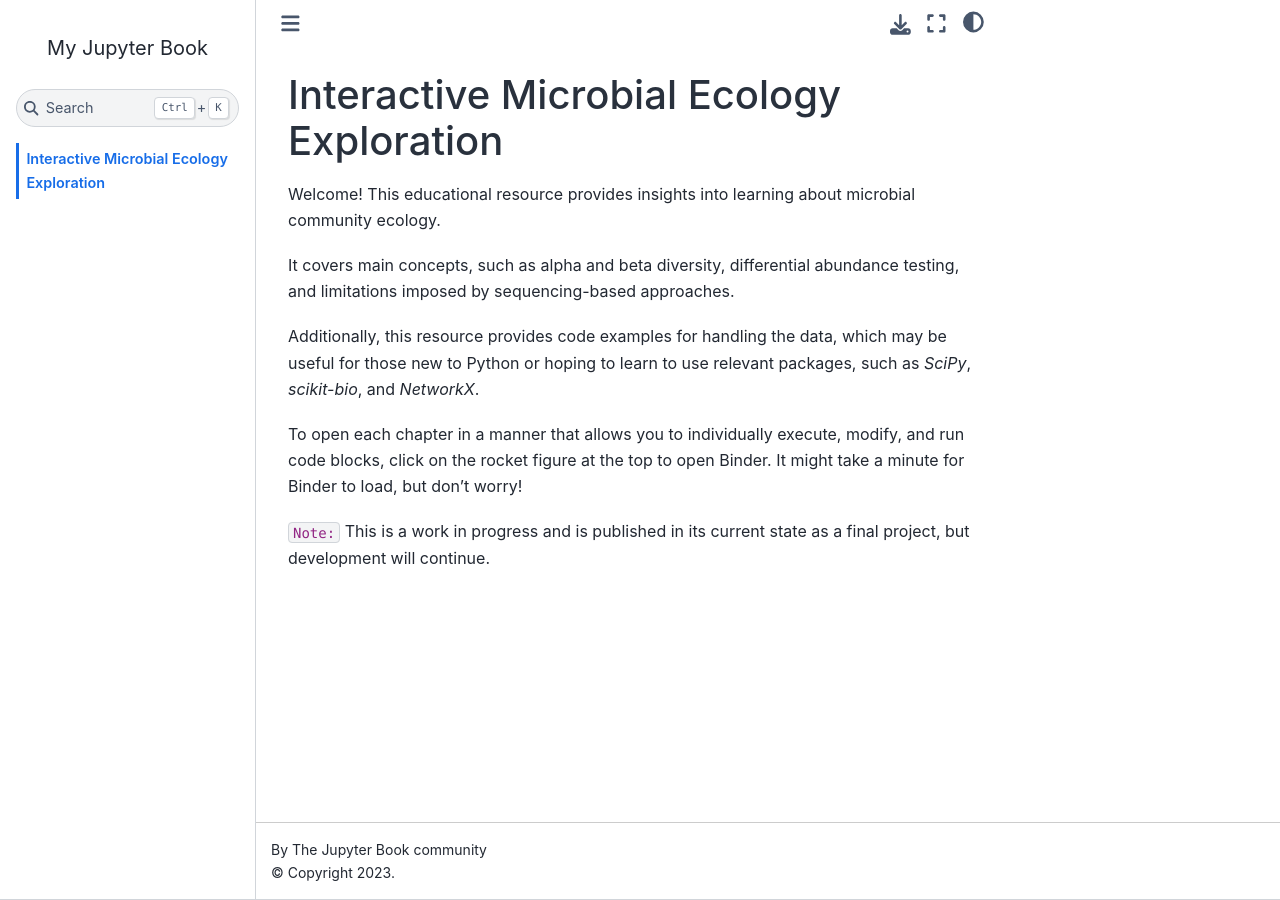
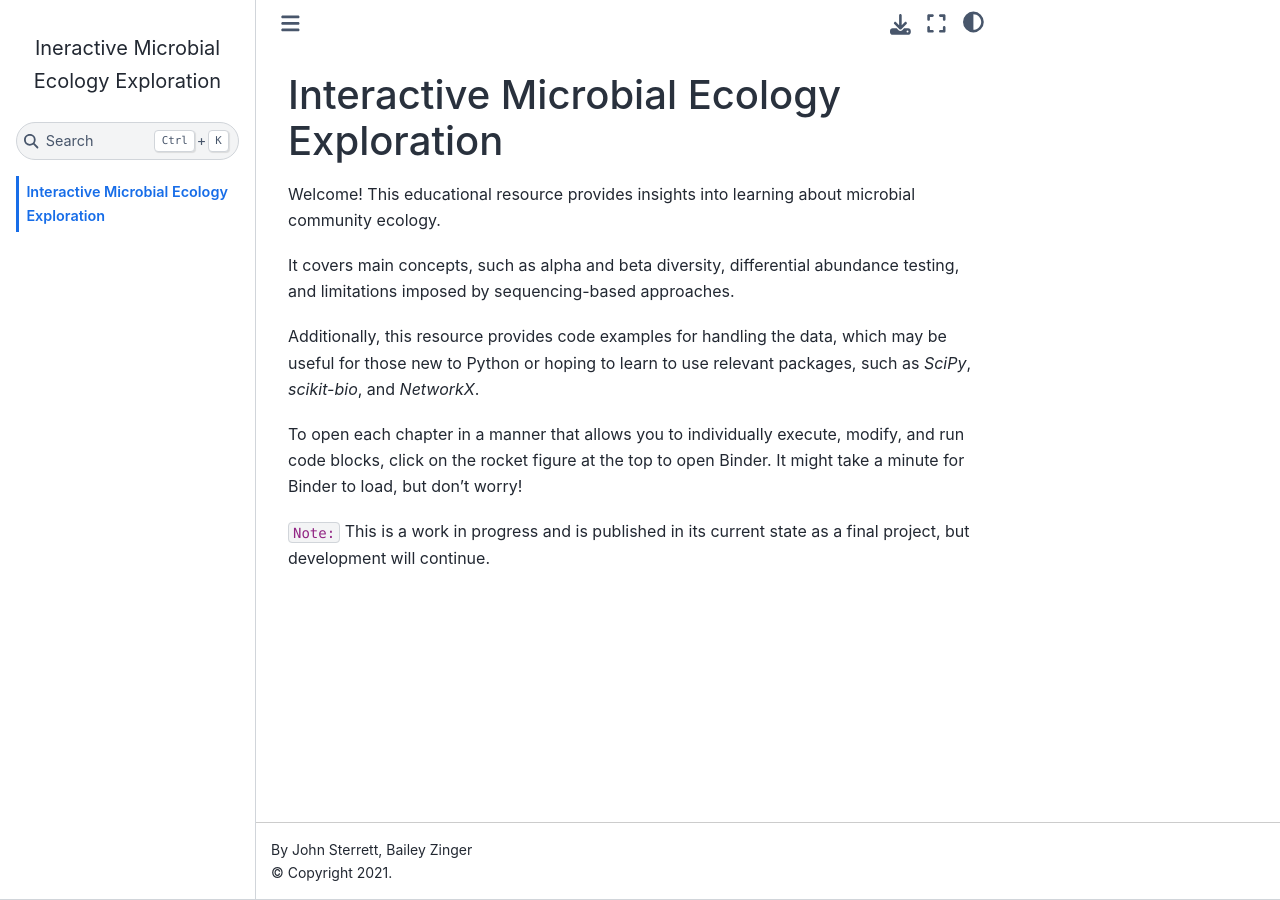
Before and after one commit to sterrettJD/CSCI-6118-Project, a Jupyter Book: the page built from index.rst, in a window 1280 px wide. Built offline with Jupyter Book 1.0.4 settings and Sphinx 7.4.7 and the Sphinx Book theme 1.1.4, drawn with Linux system fonts in a browser that asks for light colours; pages that are not in the unit, such as notebooks, are missing from menus.

Commit message:
Book name and authors

```diff
--- a/_config.yml
+++ b/_config.yml
@@ -1,3 +1,7 @@
+title                       : Ineractive Microbial Ecology Exploration  # The title of the book. Will be placed in the left navbar.
+author                      : John Sterrett, Bailey Zinger  # The author of the book
+copyright                   : "2021"
+
 only_build_toc_files: true
 
 repository:
```
